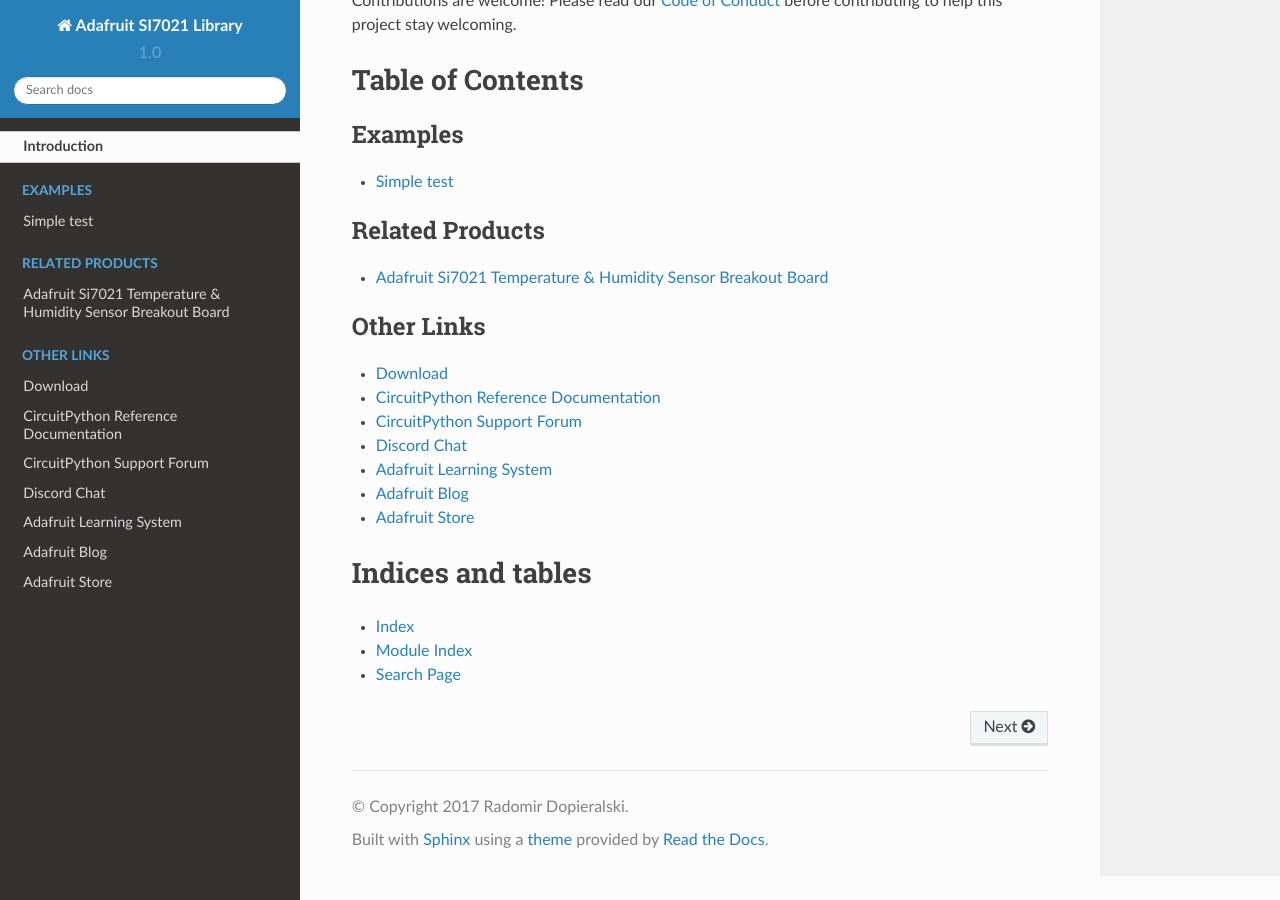
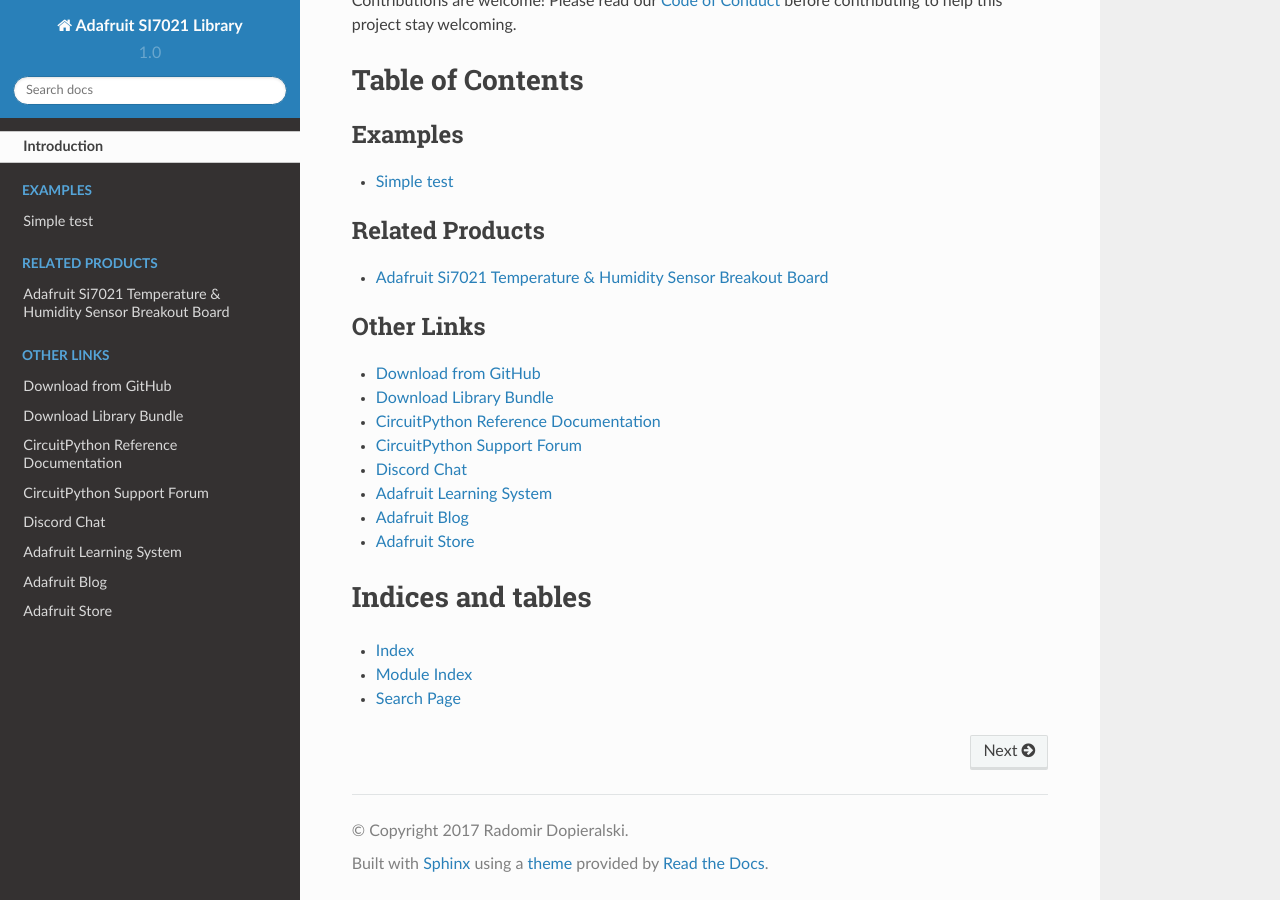
Before and after one commit to adafruit/Adafruit_CircuitPython_SI7021, a Sphinx documentation site: the page built from docs/index.rst, in a window 1280 px wide and 900 px high, scrolled down 1850 px. Built offline with Sphinx 7.4.7 and the Read the Docs theme 2.0.0, drawn with Linux system fonts in a browser that asks for light colours.

Commit message:
Added cp.org link to index.rst

```diff
--- a/docs/index.rst
+++ b/docs/index.rst
@@ -31,7 +31,8 @@
 .. toctree::
     :caption: Other Links
 
-    Download <https://github.com/adafruit/Adafruit_CircuitPython_SI7021/releases/latest>
+    Download from GitHub <https://github.com/adafruit/Adafruit_CircuitPython_SI7021/releases/latest>
+    Download Library Bundle <https://circuitpython.org/libraries>
     CircuitPython Reference Documentation <https://docs.circuitpython.org>
     CircuitPython Support Forum <https://forums.adafruit.com/viewforum.php?f=60>
     Discord Chat <https://adafru.it/discord>
```
